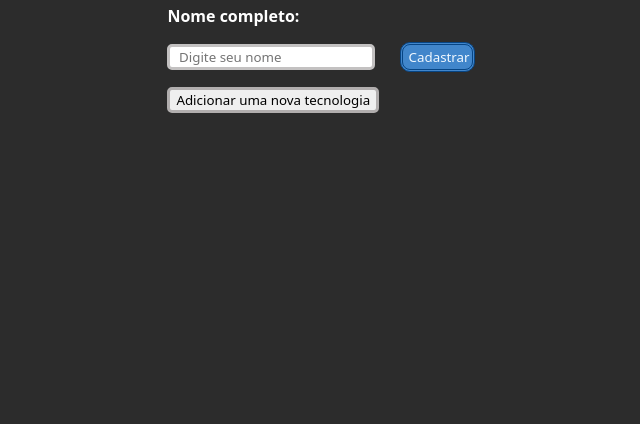
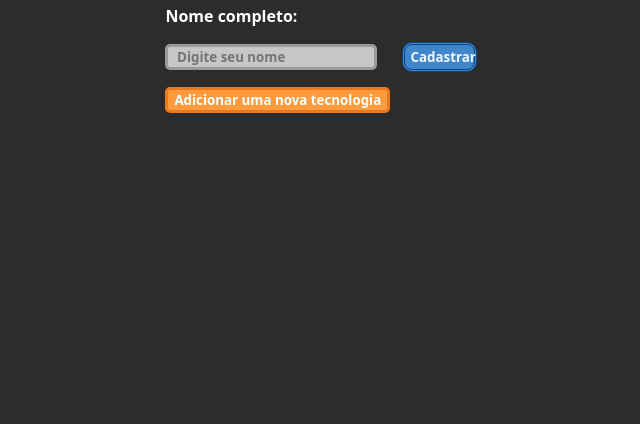
Before and after one commit to gMarinhum085/cadastro-de-devs, a plain HTML site: page index.html in a window 1280 px wide. Shown: the part 392-816 px from the top of the page, without its empty margins (327-967 px from the left). Drawn offline with Linux system fonts and the light colour scheme.

Commit message:
Mudado a cor da borda

```diff
--- a/src/style/style.css
+++ b/src/style/style.css
@@ -26,14 +26,20 @@ body{
 }
 
 input{
-    border: 3px solid rgb(195, 193, 193);
+    border: 3px solid #9b9999;
     border-radius: 5px;
+    background-color: #c9c6c6;
+    font-weight: bold;
 }
 
 button{
-    border: 3px solid rgb(177, 174, 174);
+    border: 3px solid #e9791a;
     border-radius: 5px;
-    margin-top: 15px
+    margin-top: 15px;
+    background-color: #ff9a3e;
+    color: azure;
+    font-weight: bold;
+
 }
 
 label{
```
